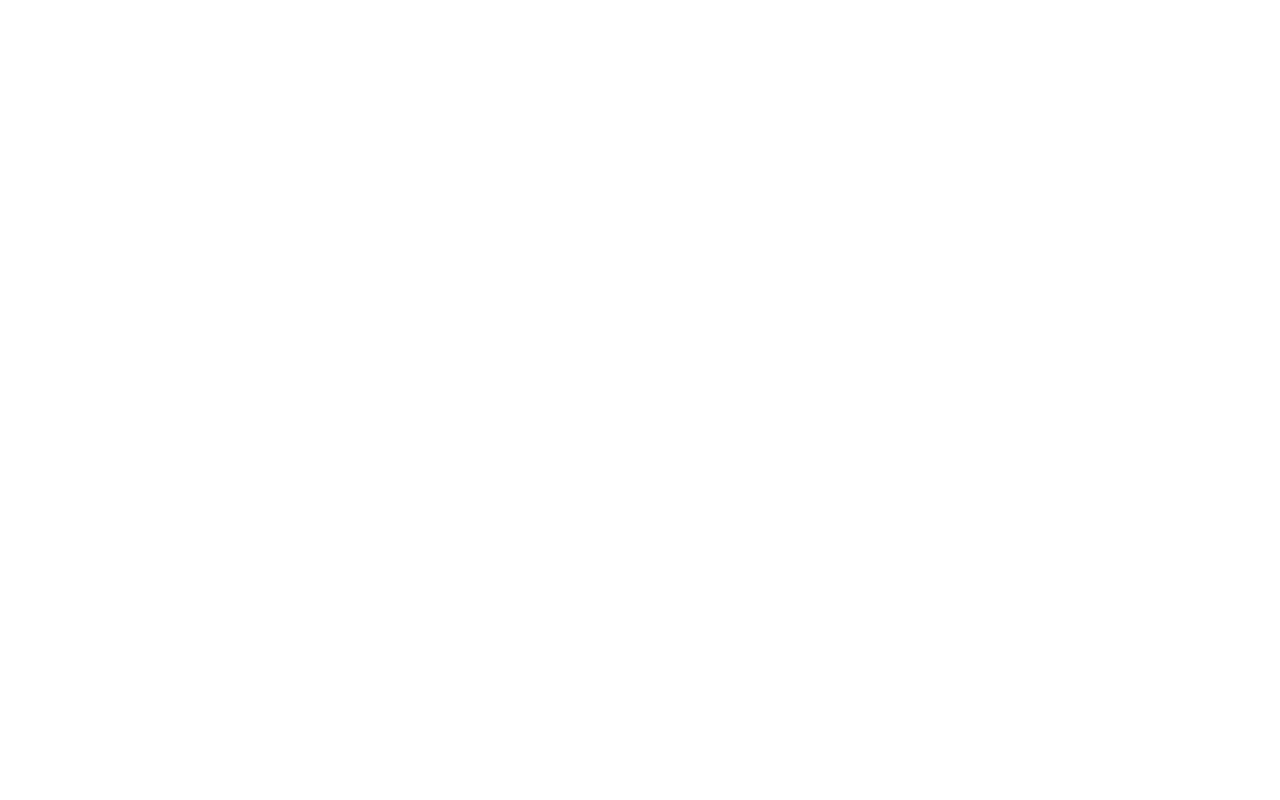
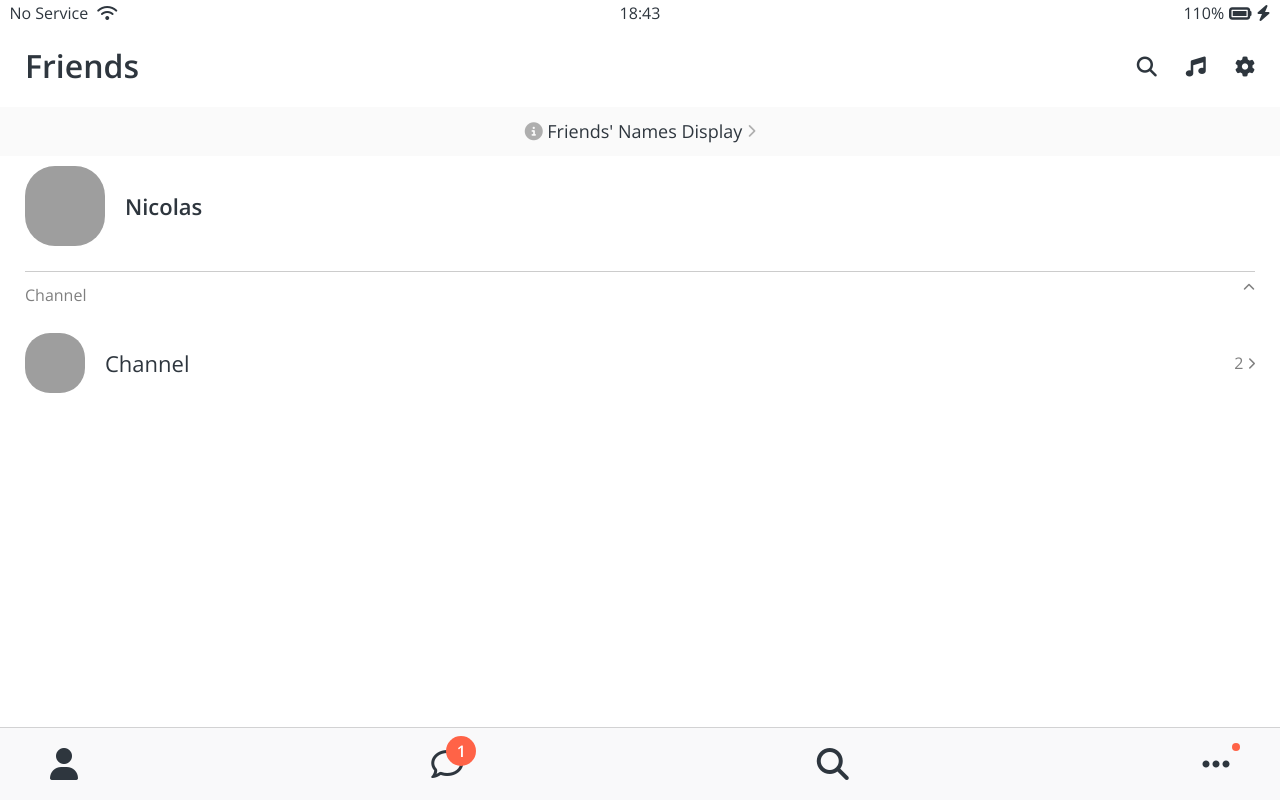
Before and after one commit to hayami226/kokoa-clone, a plain HTML site: page friends.html in a window 1280 px wide. Drawn offline with nearby package versions, Linux system fonts and the light colour scheme; grey boxes are pictures that could not be loaded.

Commit message:
Added Friends Page

```diff
--- /dev/null
+++ b/css/components/nav-bar.css
@@ -0,0 +1,45 @@
+.nav {
+  position: fixed;
+  bottom: 0px;
+  width: 100%;
+  background-color: #f9f9fa;
+  padding: 20px 50px;
+  box-sizing: border-box;
+  border-top: 1px solid rgba(121, 121, 121, 0.3);
+}
+
+.nav__list {
+  display: flex;
+  justify-content: space-between;
+}
+
+.nav__link {
+  color: #2e363e;
+  position: relative;
+}
+
+.nav__notification {
+  background-color: tomato;
+  width: 30px;
+  height: 30px;
+  border-radius: 50%;
+  display: flex;
+  justify-content: center;
+  align-items: center;
+  color: white;
+  font-weight: 600;
+  position: absolute;
+  left: 15px;
+  bottom: 15px;
+}
+
+.nav__new {
+  background-color: tomato;
+  width: 8px;
+  height: 8px;
+  border-radius: 50%;
+  display: block;
+  position: absolute;
+  left: 30px;
+  bottom: 30px;
+}
--- /dev/null
+++ b/css/components/screen-header.css
@@ -0,0 +1,16 @@
+.screen-header {
+  display: flex;
+  justify-content: space-between;
+  align-items: center;
+  padding: var(--horizontal-space);
+  margin-top: 25px;
+}
+
+.screen-header__title {
+  font-size: 32px;
+  font-weight: 600;
+}
+
+.screen-header__icons span {
+  margin-left: 25px;
+}
--- a/css/components/status-bar.css
+++ b/css/components/status-bar.css
@@ -2,6 +2,11 @@
   display: flex;
   justify-content: center;
   padding: 5px 3px;
+  position: fixed;
+  top: 0px;
+  width: 100%;
+  box-sizing: border-box;
+  background-color: white;
 }
 
 .status-bar__column {
--- /dev/null
+++ b/css/components/user-component.css
@@ -0,0 +1,46 @@
+.user-component {
+  justify-content: space-between;
+}
+
+.user-component,
+.user-component__column:first-child {
+  display: flex;
+  align-items: center;
+}
+
+.user-component__avatar {
+  width: 70px;
+  height: 70px;
+  border-radius: 30px;
+  margin-right: 20px;
+}
+
+.user-component__title {
+  font-weight: 600;
+  font-size: 22px;
+}
+
+.user-component__subtitle {
+  margin-top: 8px;
+  font-size: 17px;
+  color: rgba(0, 0, 0, 0.5);
+}
+
+.user-component__avatar--xl {
+  width: 80px;
+  height: 80px;
+}
+
+.user-component__avatar--sm {
+  width: 60px;
+  height: 60px;
+  border-radius: 25px;
+}
+
+.user-component__title--not-bold {
+  font-weight: 400;
+}
+
+.user-component__column:last-child {
+  color: rgba(0, 0, 0, 0.5);
+}
--- a/css/reset.css
+++ b/css/reset.css
@@ -131,3 +131,8 @@ table {
 input:focus {
   outline: none;
 }
+
+a {
+  color: inherit;
+  text-decoration: none;
+}
--- /dev/null
+++ b/css/screens/friends.css
@@ -0,0 +1,29 @@
+#friends-display-link {
+  text-align: center;
+  display: block;
+  background-color: #fafafa;
+  padding: 15px 0px;
+  font-size: 18px;
+  margin-bottom: 10px;
+}
+
+#friends-display-link i {
+  color: rgba(0, 0, 0, 0.3);
+}
+
+.friends-screen {
+  padding: 0px var(--horizontal-space);
+}
+
+.friends-screen__channel {
+  margin-top: 25px;
+  border-top: 1px solid rgba(0, 0, 0, 0.2);
+  padding-top: 15px;
+}
+
+.friends-screen__channel-header {
+  margin-bottom: 30px;
+  display: flex;
+  justify-content: space-between;
+  color: rgba(0, 0, 0, 0.5);
+}
--- a/css/style.css
+++ b/css/style.css
@@ -5,10 +5,15 @@
 
 /* Components */
 @import "components/status-bar.css";
+@import "components/nav-bar.css";
+@import "components/screen-header.css";
+@import "components/user-component.css";
 
 /* Screens */
 @import "screens/login.css";
+@import "screens/friends.css";
 
 body {
+  color: #2e363e;
   font-family: "Open Sans", sans-serif;
 }
--- a/css/variables.css
+++ b/css/variables.css
@@ -1,3 +1,4 @@
 :root {
   --yellow: #fae100;
+  --horizontal-space: 25px;
 }
--- a/friends.html
+++ b/friends.html
@@ -0,0 +1,110 @@
+<!DOCTYPE html>
+<html lang="en">
+  <head>
+    <link rel="stylesheet" href="css/style.css" />
+    <meta charset="UTF-8" />
+    <meta name="viewport" content="width=device-width, initial-scale=1.0" />
+    <title>Friends - Kokoa Clone</title>
+  </head>
+  <body>
+    <div class="status-bar">
+      <div class="status-bar__column">
+        <span>No Service</span>
+        <i class="fas fa-wifi"></i>
+      </div>
+      <div class="status-bar__column">
+        <span>18:43</span>
+      </div>
+      <div class="status-bar__column">
+        <span>110%</span>
+        <i class="fas fa-battery-full fa-lg"></i>
+        <i class="fas fa-bolt"></i>
+      </div>
+    </div>
+
+    <header class="screen-header">
+      <h1 class="screen-header__title">Friends</h1>
+      <div class="screen-header__icons">
+        <span><i class="fas fa-search fa-lg"></i></span>
+        <span><i class="fas fa-music fa-lg"></i></span>
+        <span><i class="fas fa-cog fa-lg"></i></span>
+      </div>
+    </header>
+
+    <a id="friends-display-link">
+      <i class="fas fa-info-circle"></i> Friends' Names Display
+      <i class="fas fa-chevron-right fa-xs"></i>
+    </a>
+
+    <main class="friends-screen">
+      <div class="user-component">
+        <div class="user-component__column">
+          <img
+            src="https://avatars3.githubusercontent.com/u/3612017"
+            class="user-component__avatar user-component__avatar--xl"
+          />
+          <div class="user-component__text">
+            <h4 class="user-component__title">Nicolas</h4>
+            <!-- <h6 class="user-component__subtitle">this text whatever</h6> -->
+          </div>
+        </div>
+        <div class="user-component__column"></div>
+      </div>
+      <div class="friends-screen__channel">
+        <div class="friends-screen__channel-header">
+          <span>Channel</span>
+          <i class="fas fa-chevron-up fa-xs"></i>
+        </div>
+        <div class="user-component">
+          <div class="user-component__column">
+            <img
+              src="https://avatars3.githubusercontent.com/u/3612017"
+              class="user-component__avatar user-component__avatar--sm"
+            />
+            <div class="user-component__text">
+              <h4 class="user-component__title user-component__title--not-bold">
+                Channel
+              </h4>
+            </div>
+          </div>
+          <div class="user-component__column">
+            <span>2</span>
+            <i class="fas fa-chevron-right fa-xs"></i>
+          </div>
+        </div>
+      </div>
+    </main>
+
+    <nav class="nav">
+      <ul class="nav__list">
+        <li class="nav__btn">
+          <a class="nav__link" href="friends.html">
+            <i class="fas fa-user fa-2x"></i>
+          </a>
+        </li>
+        <li class="nav__btn">
+          <a class="nav__link" href="#">
+            <span class="nav__notification">1</span>
+            <i class="far fa-comment fa-2x"></i>
+          </a>
+        </li>
+        <li class="nav__btn">
+          <a class="nav__link" href="#">
+            <i class="fas fa-search fa-2x"></i>
+          </a>
+        </li>
+        <li class="nav__btn">
+          <a class="nav__link" href="#">
+            <span class="nav__new"></span>
+            <i class="fas fa-ellipsis-h fa-2x"></i>
+          </a>
+        </li>
+      </ul>
+    </nav>
+
+    <script
+      src="https://kit.fontawesome.com/6478f529f2.js"
+      crossorigin="anonymous"
+    ></script>
+  </body>
+</html>
```
